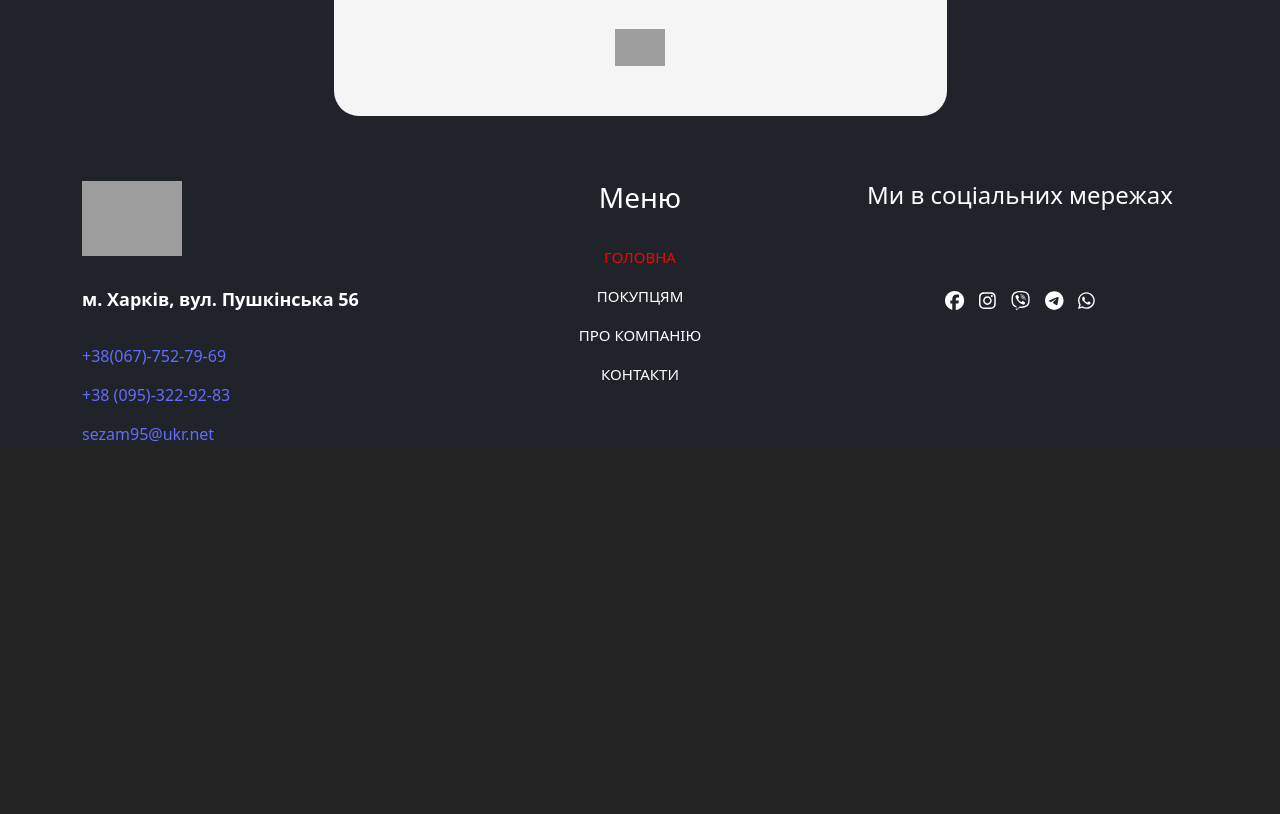
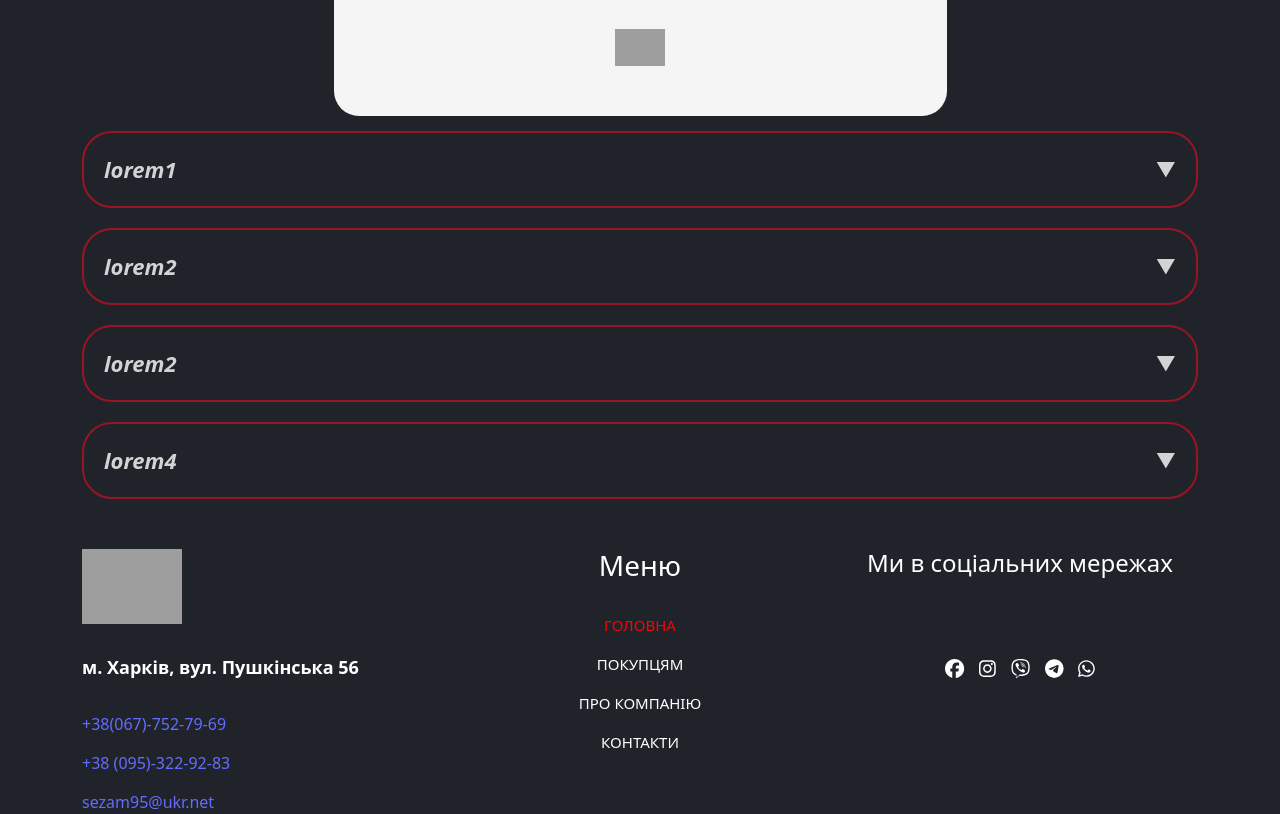
Before and after one commit to QLord-ops/sezam-r, a React (Vite) app: page / in a window 1280 px wide. Shown: the part 1900-2714 px from the top of the page. Before the commit the page ends 2346 px from the top, so only its background shows below. Built offline with nearby package versions, Linux system fonts and the light colour scheme; grey boxes are pictures that could not be loaded.

Commit message:
ended index page and FAQ

```diff
--- /dev/null
+++ b/src/Components/According/Accordion.jsx
@@ -0,0 +1,36 @@
+import { useState } from 'react';
+import s from './accordion.module.scss';
+import { questions } from '../../data/index.data.js';
+import { Container } from 'react-bootstrap';
+
+const Accordion = () => {
+    const [activeIndex, setActiveIndex] = useState(null);
+
+    const handleAccordionClick = (index) => {
+        setActiveIndex((prevIndex) => (prevIndex === index ? null : index));
+    };
+
+    return (
+        <div className={s.accordion} style={{ backgroundColor: 'rgb(32, 35, 42)' }}>
+            <Container>
+                {questions.map((item, index) => (
+                    <div
+                        key={index}
+                        className={`${s.item} ${activeIndex === index ? s.active : ''}`}
+                        onClick={() => handleAccordionClick(index)}
+                    >
+                        <div className={s.question}>{item.question}</div>
+                        {activeIndex === index && <div className={s.answer}>{item.answer}</div>}
+                        <div className={s.arrow}>&#x25BC;</div>
+                        <div className={s.border}>
+                            <div className={`${s.borderTop} ${activeIndex === index ? s.activeBorder : ''}`} />
+                            <div className={`${s.borderBottom} ${activeIndex === index ? s.activeBorder : ''}`} />
+                        </div>
+                    </div>
+                ))}
+            </Container>
+        </div>
+    );
+};
+
+export default Accordion;
--- /dev/null
+++ b/src/Components/According/accordion.module.scss
@@ -0,0 +1,96 @@
+.accordion {
+  width: 100%;
+}
+
+.item {
+  background-color: transparent;
+  margin-bottom: 20px;
+  border-radius: 30px;
+  border: 2px solid #b91125;
+  padding: 20px;
+  color: #000;
+  cursor: pointer;
+  position: relative;
+  overflow: hidden;
+  opacity: 0.8;
+  transition: background-color 0.3s, border-radius 0.3s, box-shadow 0.3s;
+
+  &:hover {
+    border-radius: 30px;
+    box-shadow: 0 10px 20px rgba(0, 0, 0, 0.2), 0 -10px 20px rgba(0, 0, 0, 0.2);
+  }
+
+  &.active {
+    color: #fff;
+  }
+
+  &:before {
+    content: '';
+    position: absolute;
+    width: 100%;
+    height: 100%;
+    border-radius: 4px;
+    top: -2px;
+    left: -2px;
+    transition: all 0.7s ease;
+    transform: scale(0);
+    z-index: -1;
+  }
+
+  &:hover:before,
+  &.active:before {
+    transform: scale(1);
+  }
+
+  .border {
+    position: absolute;
+    content: '';
+    width: 100%;
+    height: 100%;
+    left: 0;
+    top: 0;
+    z-index: -1;
+  }
+
+  .borderTop {
+    background-color: #ff0000;
+    transform: translate(-100%, -100%);
+  }
+
+  .borderBottom {
+    background-color: #ff0000;
+    transform: translate(100%, 100%);
+  }
+
+  .arrow {
+    position: absolute;
+    top: 50%;
+    right: 20px;
+    transform: translateY(-50%);
+    transition: transform 0.3s ease;
+    color: #fff;
+    font-size: 20px;
+  }
+
+  .question {
+    font-weight: bold;
+    font-size: 22px;
+    color: #fff;
+    font-style: italic;
+  }
+
+  .answer {
+    margin-top: 10px;
+    font-size: 22px;
+    color: #cc0000;
+  }
+}
+
+@keyframes borderAnimation {
+  0% {
+    transform: translate(-100%, -100%);
+  }
+  100% {
+    transform: translate(0, 0);
+  }
+}
--- a/src/Components/CategoryProducts/CardGrid/cardGrid.css
+++ b/src/Components/CategoryProducts/CardGrid/cardGrid.css
@@ -9,7 +9,7 @@
 }
 
 .card {
-    width: 400px;
+    max-width: 400px;
     height: 400px;
     margin: 10px;
     background-color: #f2f2f2;
--- a/src/Components/IndexPage/IndexPage.jsx
+++ b/src/Components/IndexPage/IndexPage.jsx
@@ -2,6 +2,7 @@
 import Main from "../Main/Main.jsx";
 import CategoryProducts from "../CategoryProducts/CategoryProducts.jsx";
 import Cards from "../Cards/Cards.jsx";
+import According from "../According/Accordion.jsx";
 
 const IndexPage = () => {
     return (
@@ -9,6 +10,7 @@ const IndexPage = () => {
                 <Main />
                 <CategoryProducts />
                 <Cards />
+                <According />
             </>
     );
 };
--- a/src/data/index.data.js
+++ b/src/data/index.data.js
@@ -111,4 +111,28 @@ export const cards = [
         description: 'Незламність металу, втілена в наших виробах: професійна команда забезпечує якість, надійність та безпеку',
         mark: 'http://sezam-kharkiv.com.ua/images/pic/winner.svg'
     },
+];
+
+
+export const questions = [
+    {
+        id: 1,
+        question: 'lorem1',
+        answer: 'loremloremloremloremloremloremloremloremlorem'
+    },
+    {
+        id: 2,
+        question: 'lorem2',
+        answer: 'loremloremloremloremloremloremloremloremlorem'
+    },
+    {
+        id: 3,
+        question: 'lorem2',
+        answer: 'loremloremloremloremloremloremloremloremlorem'
+    },
+    {
+        id: 4,
+        question: 'lorem4',
+        answer: 'loremloremloremloremloremloremloremloremlorem'
+    },
 ]
```
